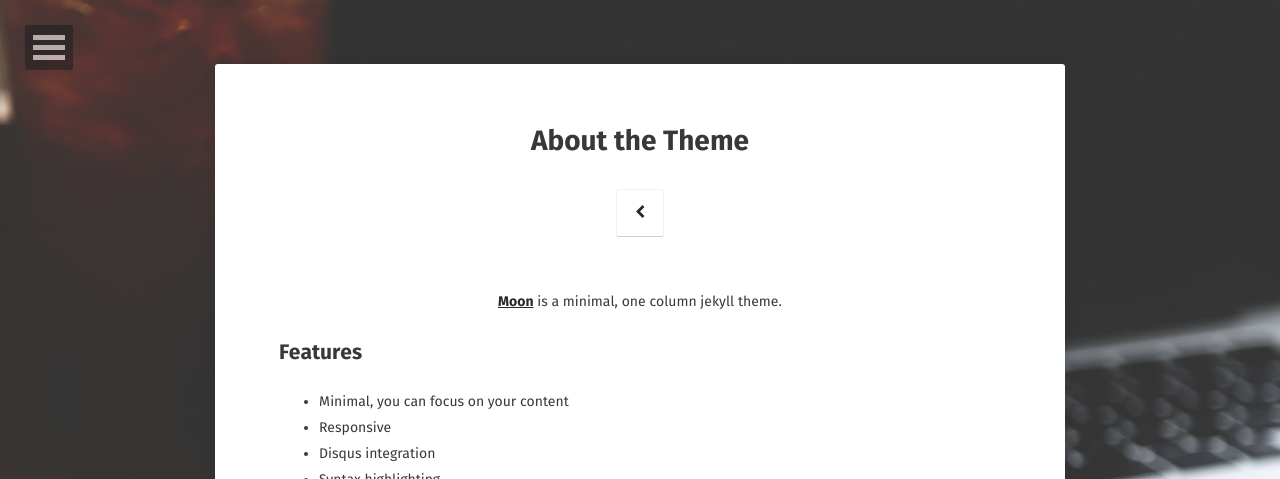
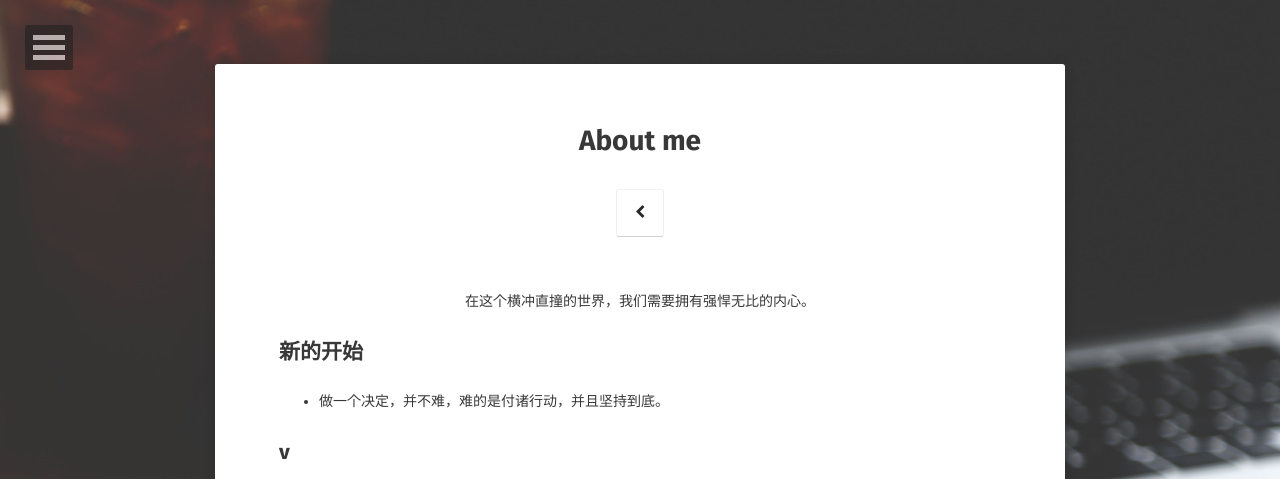
Before and after one commit to dearrain/blog.io, a Jekyll site: the page built from about/index.md, in a window 1280 px wide. Shown: the top 479 px of the page. Built offline with Jekyll 4.4.1, drawn with Linux system fonts in a browser that asks for light colours; some web fonts are replaced; some of the changed text lies outside the part shown; grey boxes are pictures that could not be loaded.

Commit message:
Update index.md

```diff
--- a/about/index.md
+++ b/about/index.md
@@ -1,37 +1,19 @@
 ---
 layout: page
-title: About the Theme
-tags: [about, Jekyll, theme, moon]
-date: 2016-03-21
+title: About me
+date: 2017-07-02
 comments: false
 ---
 
-<center><a href="http://taylantatli.github.io/Moon"><b>Moon</b></a> is a minimal, one column jekyll theme.</center>
+<center>在这个横冲直撞的世界，我们需要拥有强悍无比的内心。</center>
 
-## Features
-* Minimal, you can focus on your content
-* Responsive
-* Disqus integration
-* Syntax highlighting
-* Optional post image
-* Social icons
-* Page for sharing projects
-* Optional background image
-* Simple navigation menu
-* MathJax support
+## 新的开始
+* 做一个决定，并不难，难的是付诸行动，并且坚持到底。
 
-## Preview
+## v
 
 {% capture images %}
-    https://cloud.githubusercontent.com/assets/754514/14509720/61c61058-01d6-11e6-93ab-0918515ecd56.png
-    https://cloud.githubusercontent.com/assets/754514/14509716/61ac6c8e-01d6-11e6-879f-8308883de790.png
+    https://github.com/dearrain/dearrain.GitHub.io/blob/master/assets/img/324047.jpg
+    https://github.com/dearrain/dearrain.GitHub.io/blob/master/assets/img/309880.jpg
 {% endcapture %}
-{% include gallery images=images caption="Screenshots of Moon Theme" cols=2 %}
-
-See a [live version of Moon](http://taylantatli.github.io/Moon) hosted on GitHub.
-
-## Getting Started
-
-To learn how to install and use this theme check out the [Setup Guide](http://taylantatli.me/Moon/moon-theme/) for more information.
-
-[Install Moon](https://github.com/TaylanTatli/Moon){: .btn}
+{% include gallery images=images caption="测试" cols=2 %}
```
